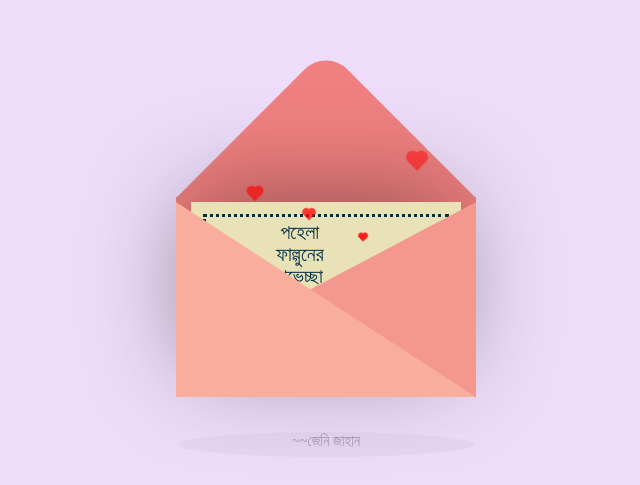
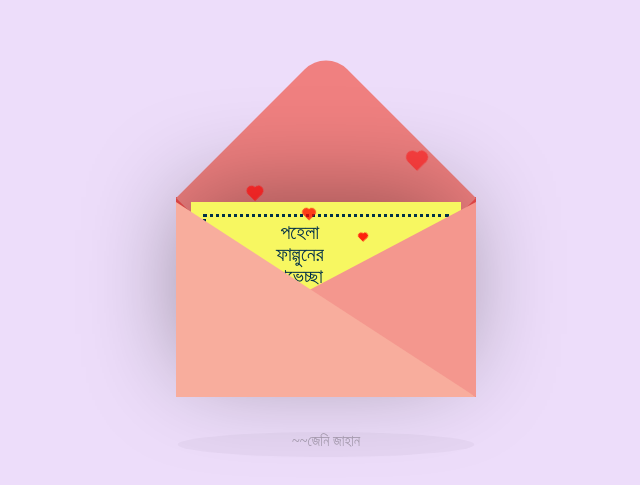
Before and after one commit to jeny75322/Pohela-Fagun, a plain HTML site: page index.html in a window 1280 px wide. Shown: the part 141-626 px from the top of the page, without its empty margins (314-954 px from the left). Drawn offline with nearby package versions, Linux system fonts and the light colour scheme; a web font is replaced by a local one.

Commit message:
Update style.css

```diff
--- a/style.css
+++ b/style.css
@@ -29,7 +29,7 @@ body{
 .envelope{position:relative;
            width: 300px;
            height: 200px;
-           background-color: #f08080;
+           background-color: #ee4b4b;
     }
 
  .envelope:before{background-color: #f08080;
@@ -45,7 +45,7 @@ body{
 
 
     .card{position: absolute;
-        background-color: #eae2b7;
+        background-color: #f7f761;
         width: 270px;
         height: 170px;
         top: 5px;
```
